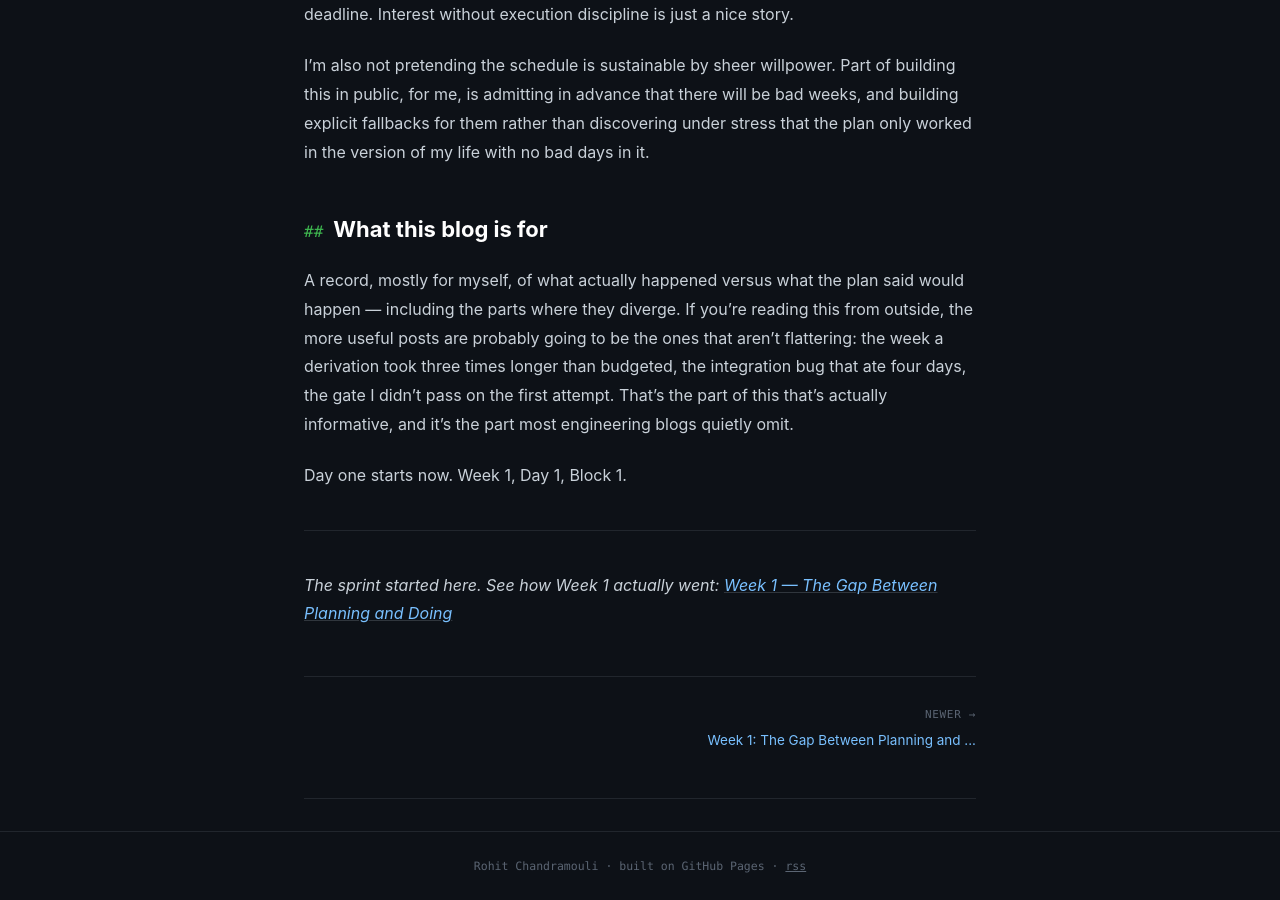
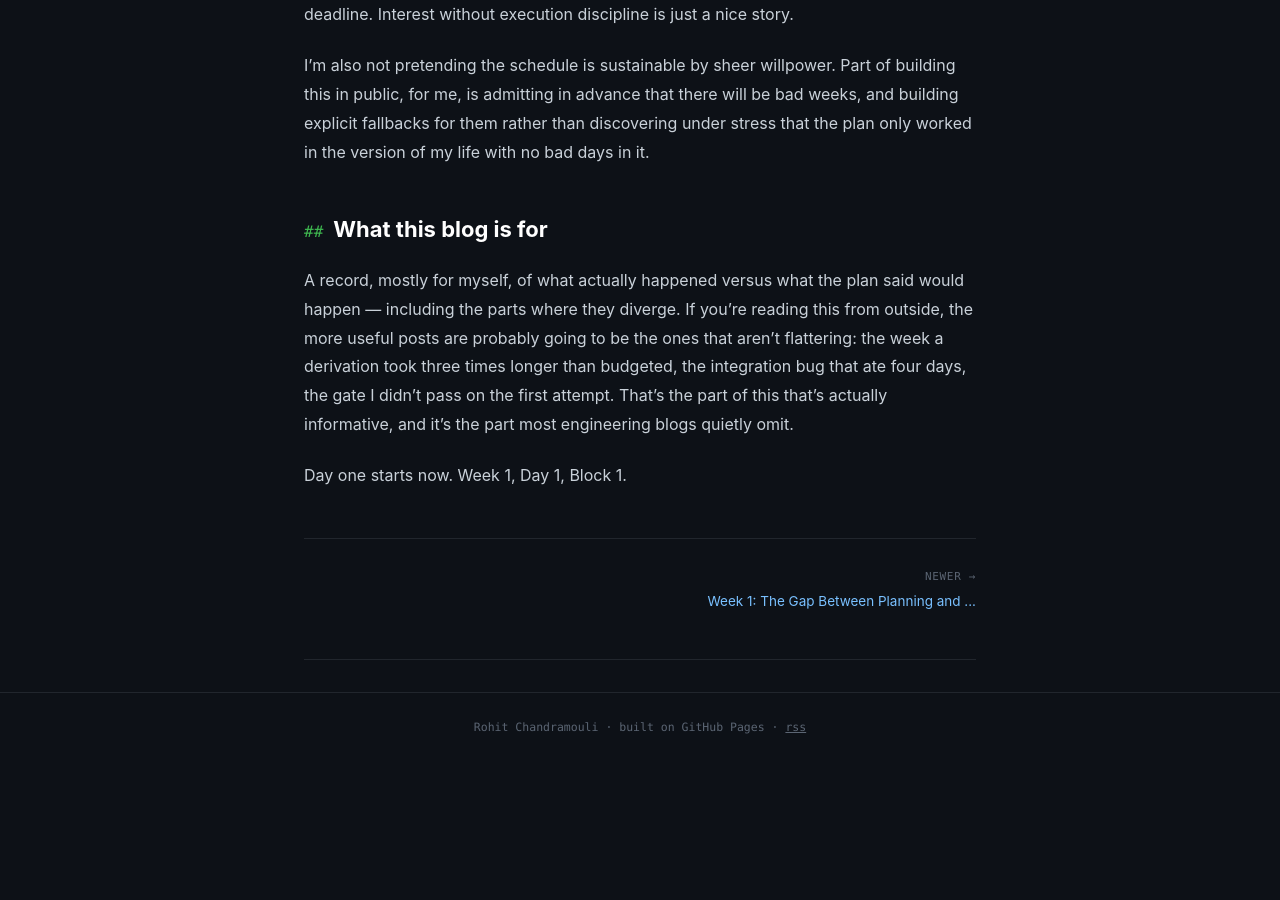
Before and after one commit to Rohitchandramouli/Rohitchandramouli.github.io, a Jekyll site: the page built from _posts/2026-06-22-building-the-floor-first.md, in a window 1280 px wide and 900 px high, scrolled down 1743 px. Built offline with Jekyll 4.4.1, drawn with Linux system fonts in a browser that asks for light colours; comment, search, counter and statistics services are not loaded; after the commit the page ends 2505 px from its top, so only the background shows below that.

Commit message:
remove manual nav link from vision post

```diff
--- a/_posts/2026-06-22-building-the-floor-first.md
+++ b/_posts/2026-06-22-building-the-floor-first.md
@@ -35,7 +35,3 @@ I'm also not pretending the schedule is sustainable by sheer willpower. Part of
 A record, mostly for myself, of what actually happened versus what the plan said would happen — including the parts where they diverge. If you're reading this from outside, the more useful posts are probably going to be the ones that aren't flattering: the week a derivation took three times longer than budgeted, the integration bug that ate four days, the gate I didn't pass on the first attempt. That's the part of this that's actually informative, and it's the part most engineering blogs quietly omit.
 
 Day one starts now. Week 1, Day 1, Block 1.
-
----
-
-*The sprint started here. See how Week 1 actually went: [Week 1 — The Gap Between Planning and Doing](/2026/06/29/week-1-the-gap-between-planning-and-doing/)*
```
